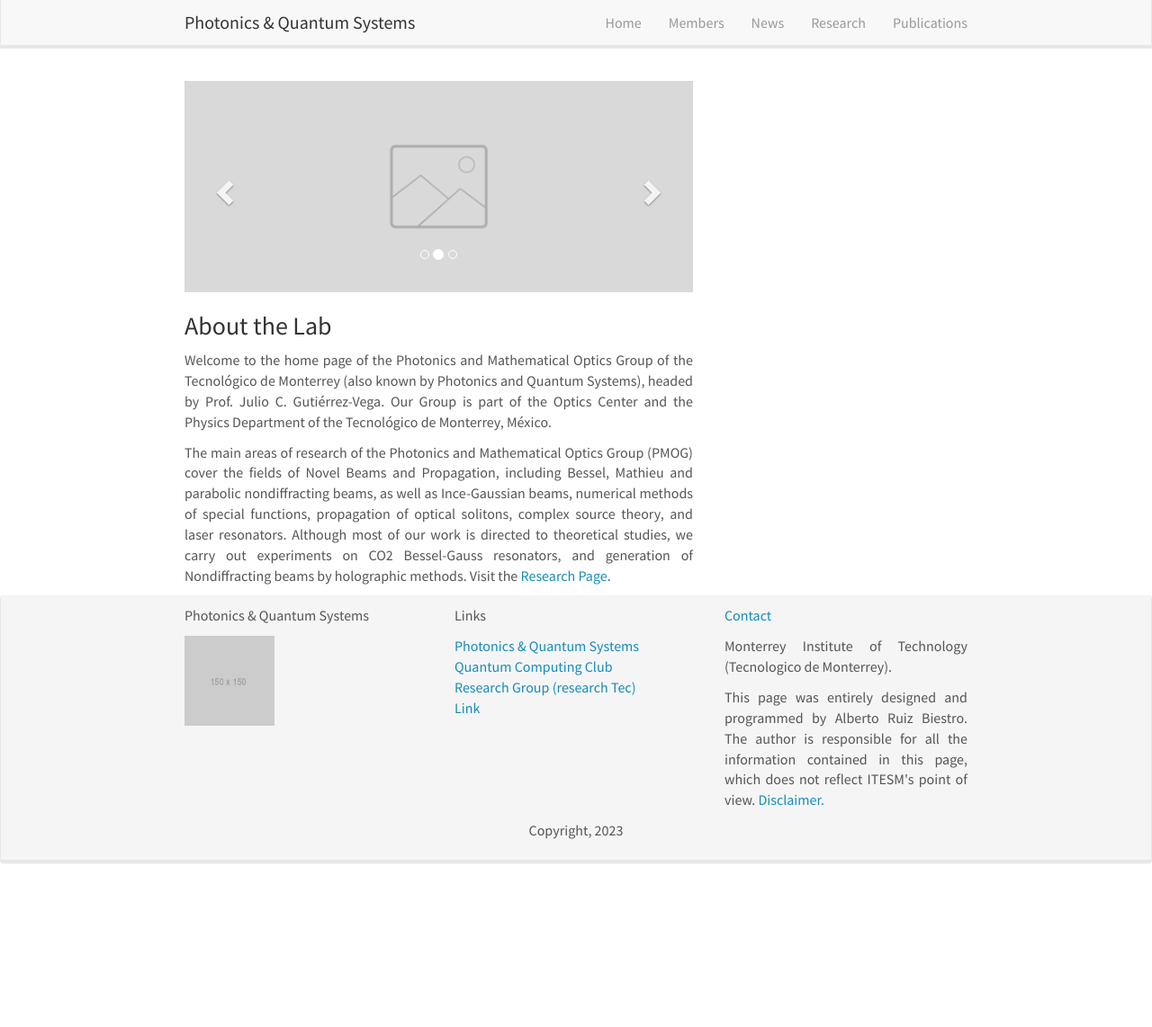
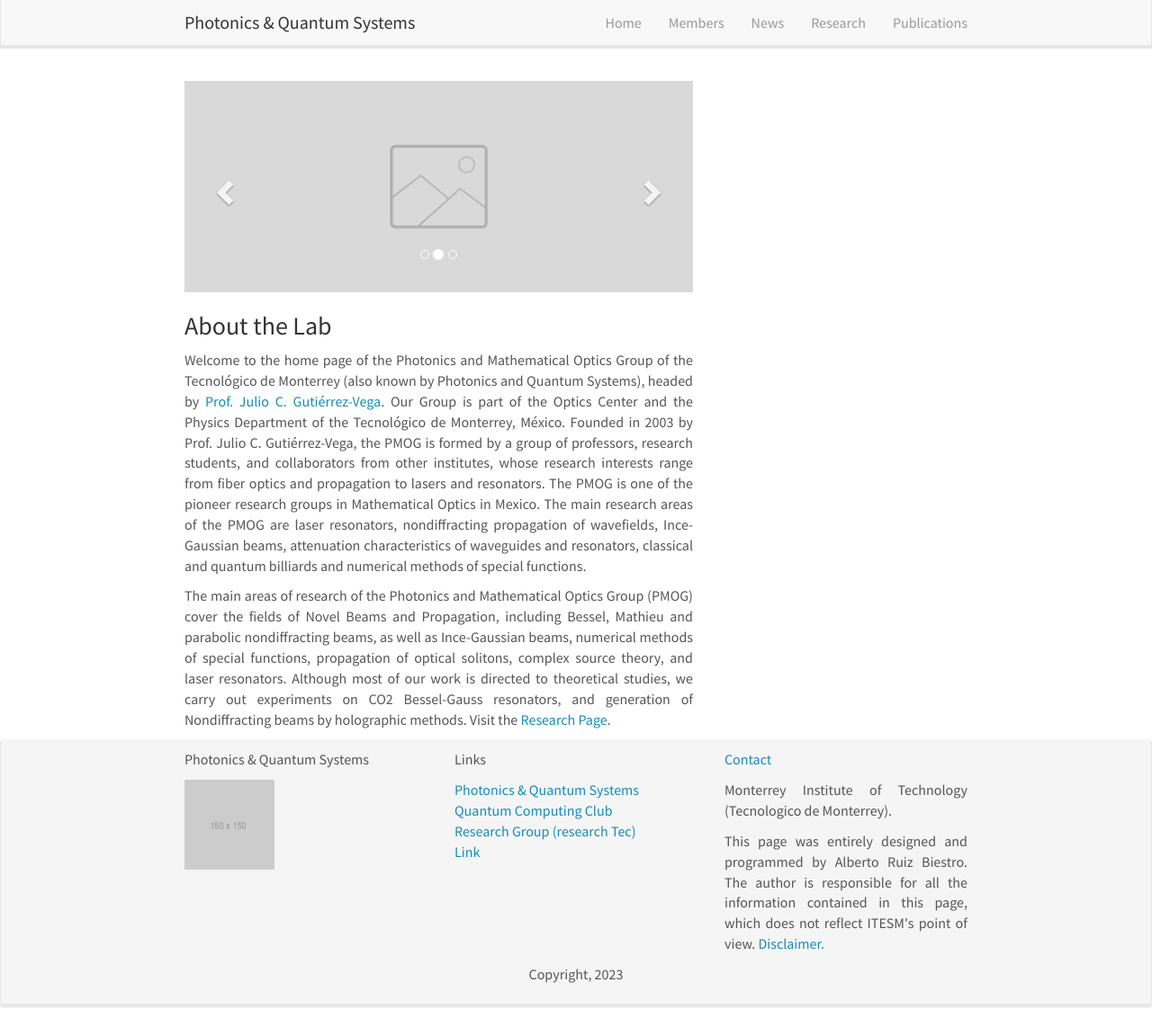
Before and after one commit to Tec-Quantum-Computing-Club/tec-quantum-computing-club.github.io, a Jekyll site: the page built from _pages/home.md, in a window 1280 px wide and 1142 px high. Shown: the whole window at 90% size. Built offline with Jekyll 4.4.1, drawn with Linux system fonts in a browser that asks for light colours; nearby versions of some CDN libraries; comment, search, counter and statistics services are not loaded.

Commit message:
overall changes

```diff
--- a/_pages/home.md
+++ b/_pages/home.md
@@ -8,6 +8,6 @@
 
 ### About the Lab
 
-Welcome to the home page of the Photonics and Mathematical Optics Group of the Tecnológico de Monterrey (also known by Photonics and Quantum Systems), headed by Prof. Julio C. Gutiérrez-Vega. Our Group is part of the Optics Center and the  Physics Department of the Tecnológico de Monterrey, México.
+Welcome to the home page of the Photonics and Mathematical Optics Group of the Tecnológico de Monterrey (also known by Photonics and Quantum Systems), headed by [Prof. Julio C. Gutiérrez-Vega](./team/julio-cesar). Our Group is part of the Optics Center and the  Physics Department of the Tecnológico de Monterrey, México. Founded in 2003 by Prof. Julio C. Gutiérrez-Vega, the PMOG is formed by a group of professors, research students, and collaborators from other institutes, whose research interests range from fiber optics and propagation to lasers and resonators. The PMOG is one of the pioneer research groups in Mathematical Optics in Mexico. The main research areas of the PMOG are laser resonators, nondiffracting propagation of wavefields, Ince-Gaussian beams, attenuation characteristics of waveguides and resonators, classical and quantum billiards and numerical methods of special functions.
 
 The main areas of research of the Photonics and Mathematical Optics Group (PMOG) cover the fields of Novel Beams and Propagation, including Bessel, Mathieu and parabolic nondiffracting beams, as well as Ince-Gaussian beams, numerical methods of special functions, propagation of optical solitons, complex source theory, and laser resonators. Although most of our work is directed to theoretical studies, we carry out experiments on CO2 Bessel-Gauss resonators, and generation of Nondiffracting beams by holographic methods. Visit the [Research Page](./research).
```
